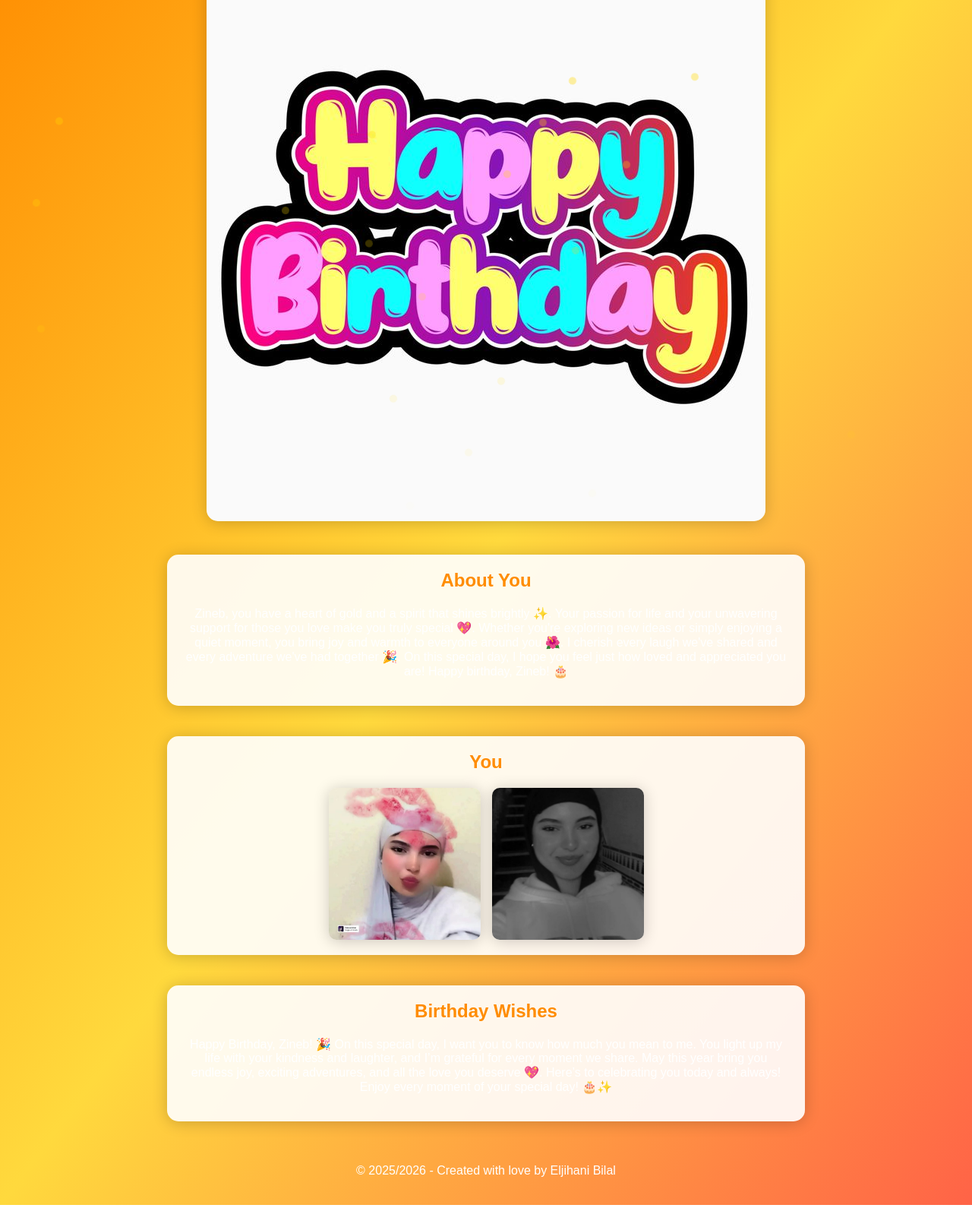
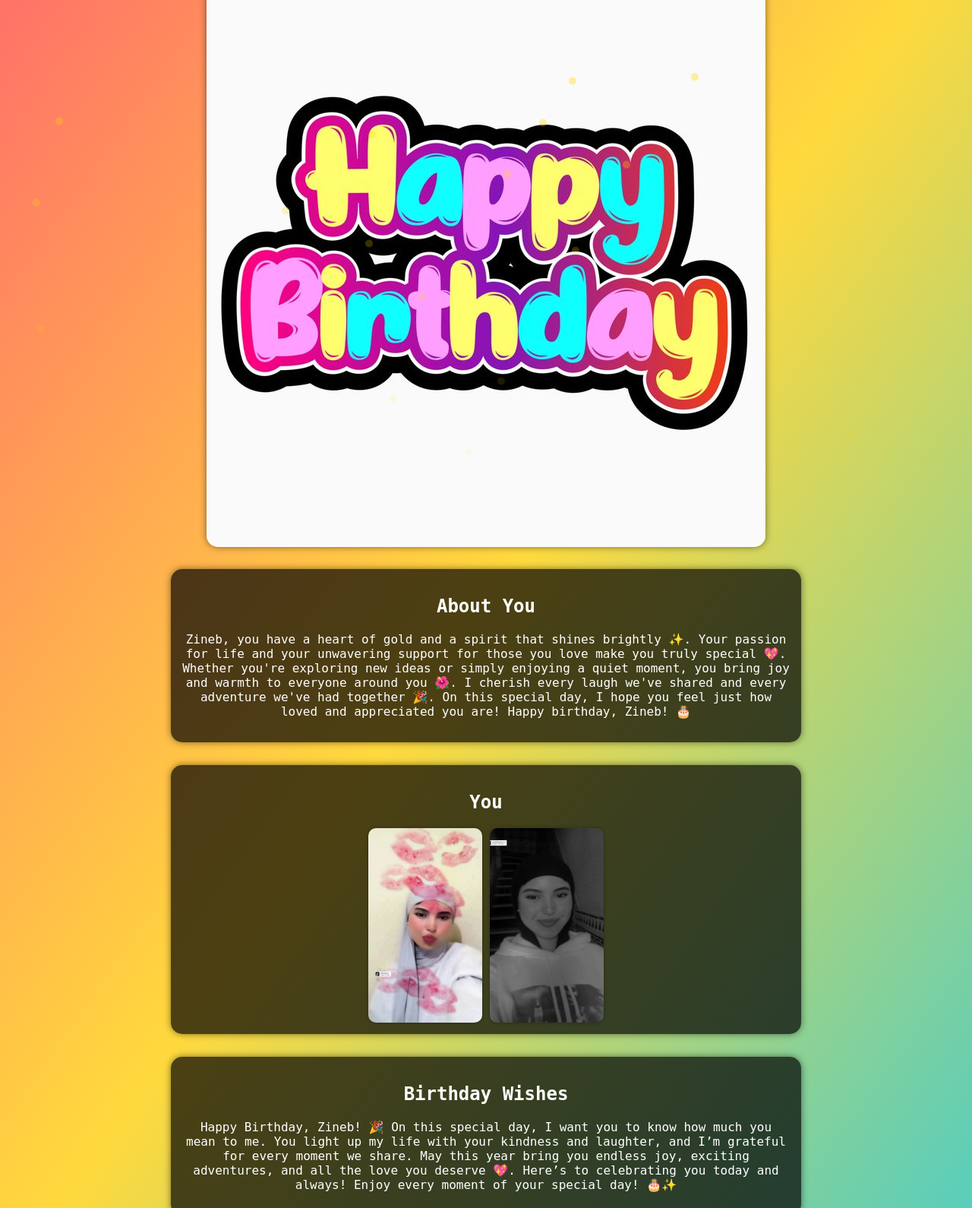
Before and after one commit to Hostingercloud/HappyBirthday-to-you, a plain HTML site: page index.html in a window 1280 px wide. Shown: the part 115-1705 px from the top of the page at 76% size. Drawn offline with Linux system fonts and the light colour scheme.

Commit message:
Update styles.css

```diff
--- a/styles.css
+++ b/styles.css
@@ -1,21 +1,21 @@
 /* Root Variables for Easy Theme Management */
 :root {
-    --primary-bg: linear-gradient(to bottom right, #FF8C00, #FFD93D, #FF6347);
+    --primary-bg: linear-gradient(to bottom right, #FF6B6B, #FFD93D, #4ECDC4);
     --highlight-color: #FFFFFF;
-    --container-bg: rgba(255, 255, 255, 0.9);
-    --text-shadow: 1px 1px 5px rgba(0, 0, 0, 0.5);
+    --container-bg: rgba(0, 0, 0, 0.7);
+    --text-shadow: 1px 1px 5px #000;
     --confetti-opacity: 0.7;
     --border-radius: 15px;
-    --box-shadow: 0 2px 20px rgba(0, 0, 0, 0.2);
+    --box-shadow: 0 0 10px rgba(0, 0, 0, 0.5);
 }
 
 /* Universal Styles */
 body {
-    font-family: 'Arial', sans-serif;
+    font-family: 'Monospace', sans-serif;
     background: var(--primary-bg);
-    color: var(--highlight-color);
+    color: var(--highlight-color); /* Text color changed to white for better contrast */
     text-align: center;
-    padding: 20px;
+    padding: 10px; /* Reduced padding for better mobile spacing */
     margin: 0;
     display: flex;
     flex-direction: column;
@@ -32,13 +32,12 @@ body {
 }
 
 header {
-    margin-bottom: 20px;
+    margin-bottom: 10px; /* Reduced margin */
 }
 
 h1 {
-    font-size: 2.5em;
+    font-size: 6vw; /* Responsive font size */
     margin: 0;
-    color: #FF6347; /* Birthday color */
     animation: slideIn 1s ease-out; /* Slide-in effect */
 }
 
@@ -48,10 +47,10 @@ h1 {
 }
 
 .banner {
-    max-width: 100%; /* Full width on mobile */
-    height: auto;  /* Maintains aspect ratio */
+    max-width: 90%; /* Increased for better mobile viewing */
+    height: auto;  /* Ensures the aspect ratio is maintained */
     border-radius: 15px;
-    box-shadow: var(--box-shadow);
+    box-shadow: 0 0 10px rgba(0, 0, 0, 0.5);
     animation: zoomIn 1.5s ease; /* Zoom-in effect */
 }
 
@@ -62,38 +61,42 @@ h1 {
 
 section {
     width: 100%; /* Full width */
-    max-width: 800px; /* Prevent over-stretching */
-    padding: 20px;
-    margin: 20px 0;
+    max-width: 800px; /* Max width to prevent over-stretching */
+    padding: 15px; /* Adjusted padding */
+    margin: 15px 0; /* Adjusted margins */
     background-color: var(--container-bg);
     border-radius: var(--border-radius);
     box-shadow: var(--box-shadow);
     animation: fadeIn 2s ease-in; /* Fade-in effect */
 }
 
-h2 {
-    color: #FF8C00; /* Section title color */
-    margin-top: 0;
-}
-
 .gallery {
     display: flex;
     flex-wrap: wrap;
-    gap: 15px;
+    gap: 10px;
     justify-content: center;
 }
 
 .memory-image {
-    width: 200px; /* Increased image size */
-    height: 200px;
+    width: 20vw; /* Use responsive width */
+    height: auto; /* Maintain aspect ratio */
+    max-width: 150px; /* Cap max size for larger screens */
     object-fit: cover;
     border-radius: 10px;
-    box-shadow: var(--box-shadow);
-    transition: transform 0.3s;
+    box-shadow: 0 0 5px rgba(0, 0, 0, 0.3);
+    animation: bounce 2s infinite; /* Bounce effect */
 }
 
-.memory-image:hover {
-    transform: scale(1.05); /* Zoom effect on hover */
+@keyframes bounce {
+    0%, 20%, 50%, 80%, 100% {
+        transform: translateY(0);
+    }
+    40% {
+        transform: translateY(-10px);
+    }
+    60% {
+        transform: translateY(-5px);
+    }
 }
 
 footer {
@@ -131,20 +134,20 @@ footer {
 /* Media Queries for Responsiveness */
 @media (max-width: 768px) {
     h1 {
-        font-size: 2em;
+        font-size: 8vw; /* Larger text for tablets */
     }
     .memory-image {
-        width: 150px;
-        height: 150px;
+        width: 25vw; /* Responsive image size */
+        max-width: 100px; /* Ensure it doesn't get too big */
     }
 }
 
 @media (max-width: 480px) {
     h1 {
-        font-size: 1.5em;
+        font-size: 10vw; /* Adjust font size for small phones */
     }
     .memory-image {
-        width: 100px;
-        height: 100px;
+        width: 30vw; /* Responsive image size */
+        max-width: 75px; /* Ensure it doesn't get too big */
     }
 }
```
